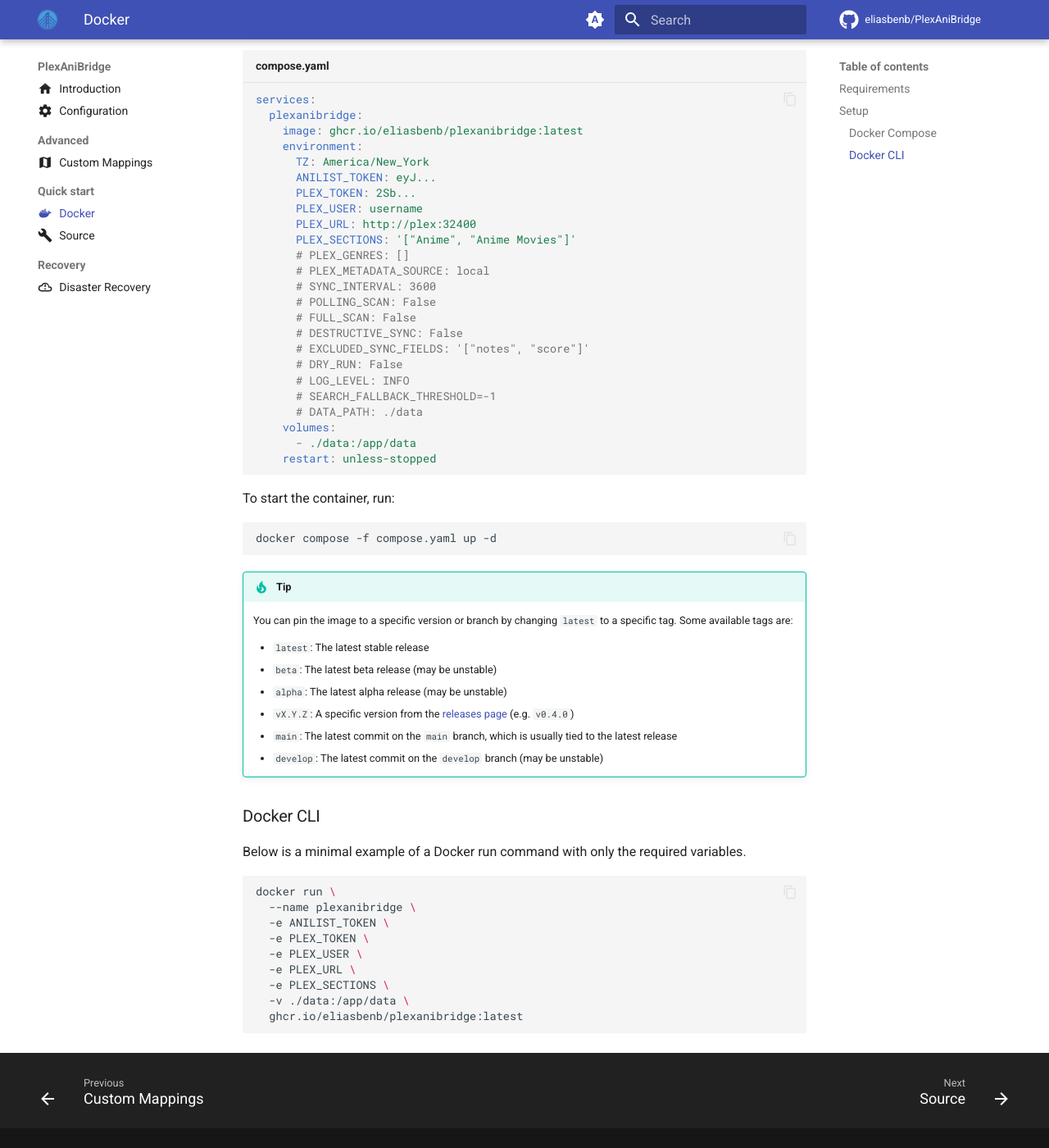
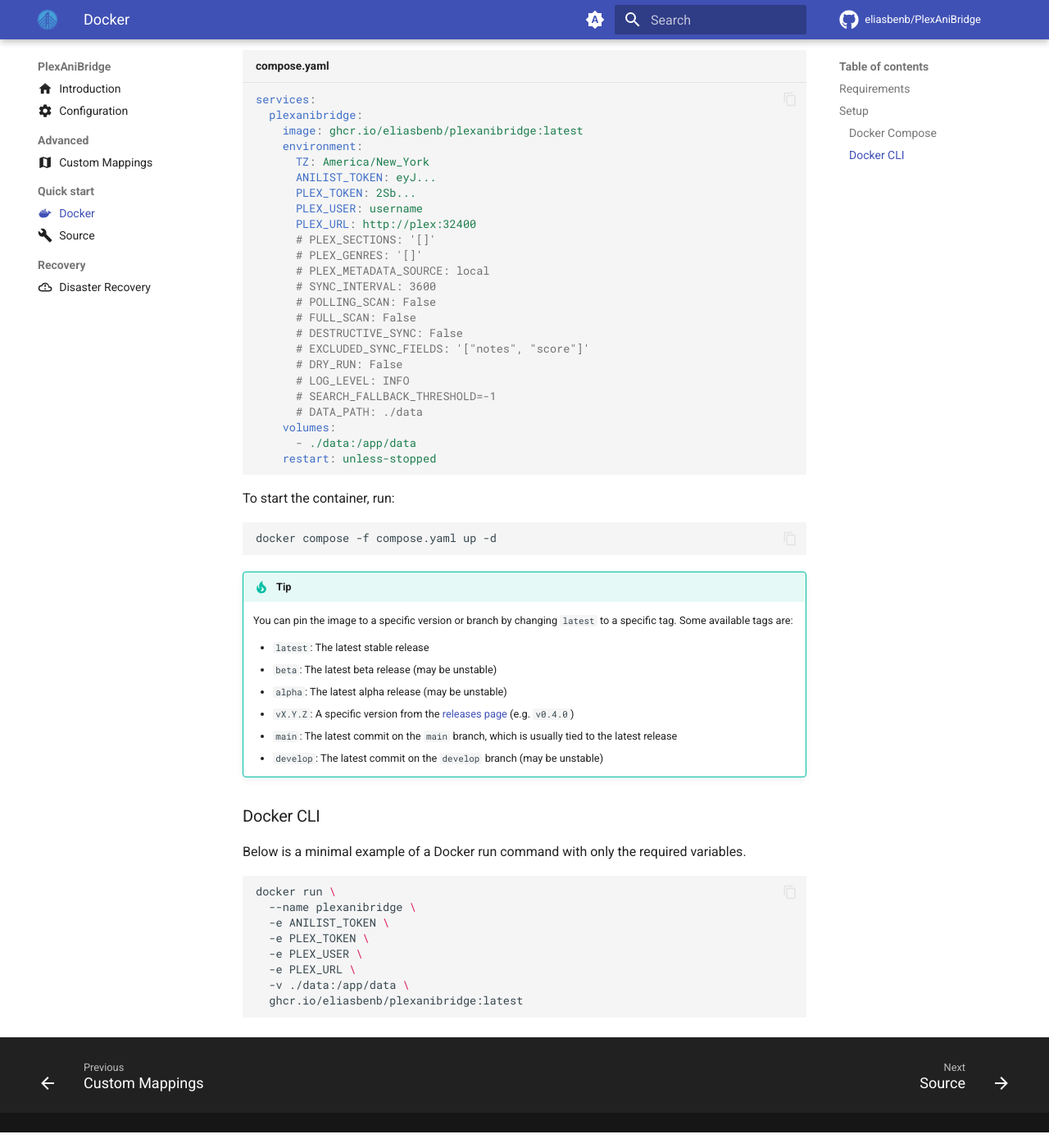
Before and after one commit to eliasbenb/PlexAniBridge, an MkDocs documentation site: the page built from docs/quick-start/docker.md, in a window 1280 px wide and 1400 px high, scrolled down 541 px. Shown: the whole window at 82% size. Built offline with MkDocs 1.6.1 and Material for MkDocs 9.7.7, drawn with Linux system fonts in a browser that asks for light colours; comment, search, counter and statistics services are not loaded.

Commit message:
docs: Updated all `PLEX_SECTIONS` config examples to be empty by default (all inclusive)

````diff
--- a/compose.yaml
+++ b/compose.yaml
@@ -7,8 +7,8 @@
       PLEX_TOKEN: 2Sb...
       PLEX_USER: username
       PLEX_URL: http://plex:32400
-      PLEX_SECTIONS: '["Anime", "Anime Movies"]'
-      # PLEX_GENRES: []
+      # PLEX_SECTIONS: '[]'
+      # PLEX_GENRES: '[]'
       # PLEX_METADATA_SOURCE: local
       # SYNC_INTERVAL: 3600
       # POLLING_SCAN: False
--- a/docs/quick-start/docker.md
+++ b/docs/quick-start/docker.md
@@ -51,7 +51,6 @@
   -e PLEX_TOKEN \
   -e PLEX_USER \
   -e PLEX_URL \
-  -e PLEX_SECTIONS \
   -v ./data:/app/data \
   ghcr.io/eliasbenb/plexanibridge:latest
 ```
````
Also changed, not shown: README.md (+0 -1 lines), 1 other file.
